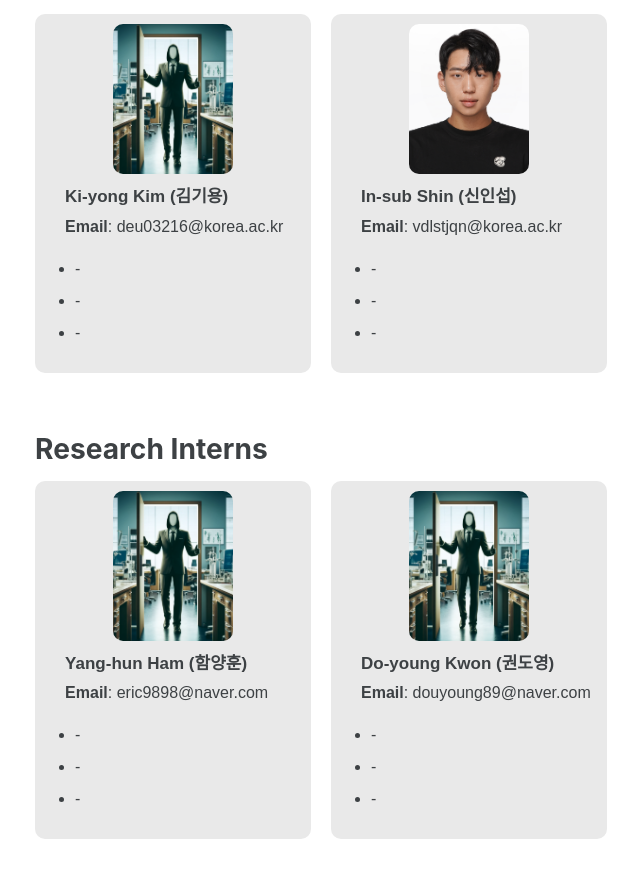
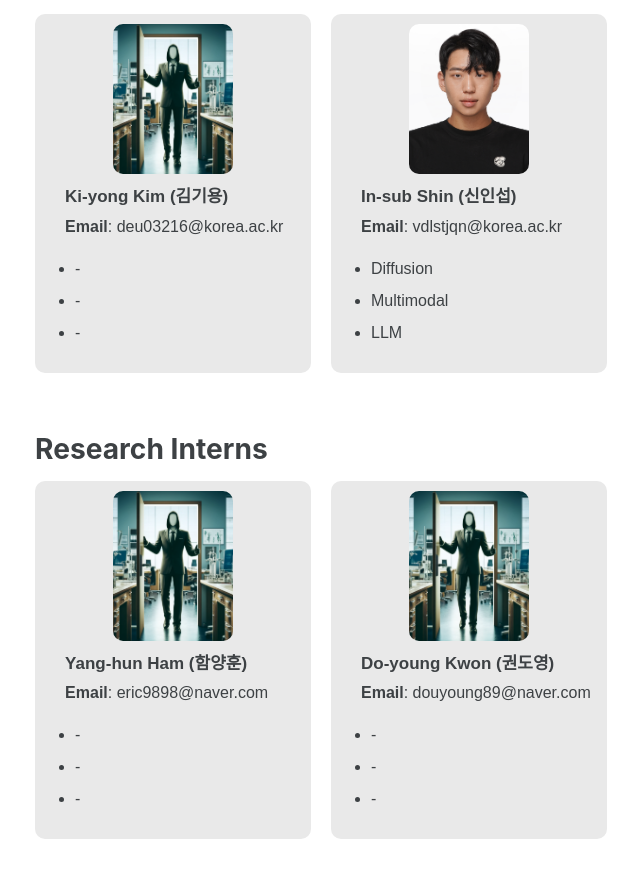
Before and after one commit to slp-laboratory/slp-laboratory.github.io, a Jekyll site: the page built from _pages/members.md, in a window 1280 px wide and 900 px high, scrolled down 1454 px. Shown: the top 878 px of the window, without its empty margins (319-959 px from the left). Built offline with Jekyll 4.4.1, drawn with Linux system fonts in a browser that asks for light colours; cached includes are drawn as plain includes; comment, search, counter and statistics services are not loaded.

Commit message:
Update members.md
In-sub's Interest update

```diff
--- a/_pages/members.md
+++ b/_pages/members.md
@@ -133,9 +133,9 @@
         <div class="name"> In-sub Shin (신인섭)</div>
         <div class="email"><strong>Email</strong>: vdlstjqn@korea.ac.kr</div>
         <ul>
-          <li> - </li>
-          <li> - </li>
-          <li> - </li>
+          <li> Diffusion </li>
+          <li> Multimodal </li>
+          <li> LLM </li>
         </ul>
       </div>
     </div>
```
